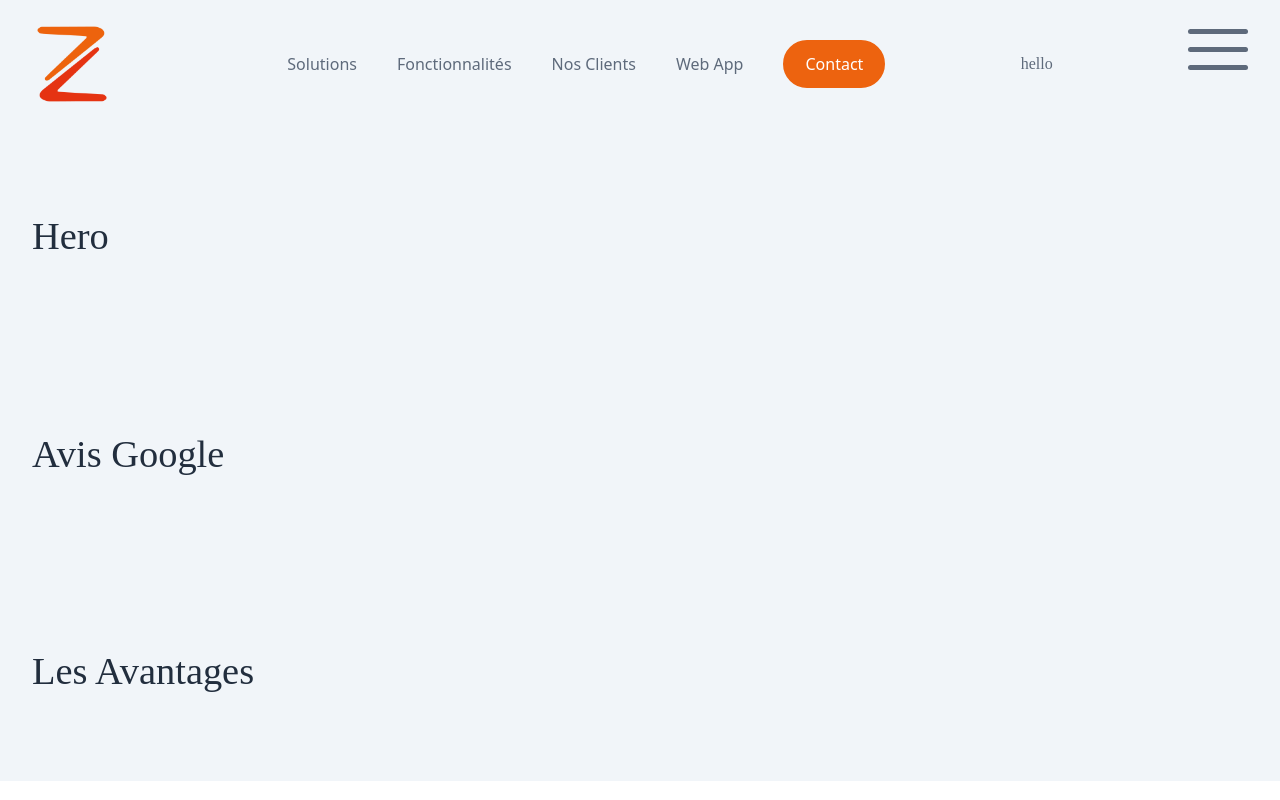
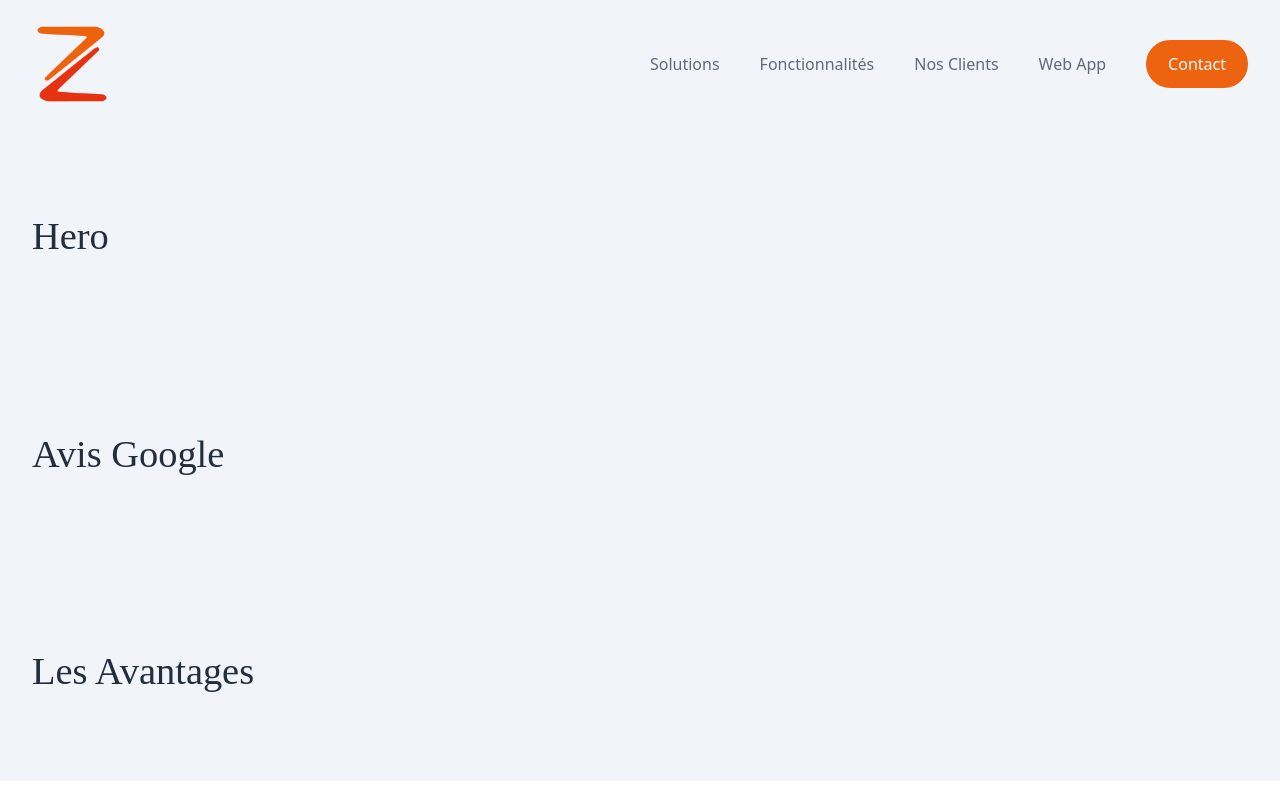
Before and after one commit to MatteoCourquin/zLawyer, a Nuxt app: page / in a window 1280 px wide. Shown: the top 800 px of the page. Built offline with nearby package versions, Linux system fonts and the light colour scheme.

Commit message:
Header Done :construction:

```diff
--- a/components/Header.vue
+++ b/components/Header.vue
@@ -1,16 +1,15 @@
 <template>
     <div class="max-w-max-width-screen mx-auto h-32 flex items-center justify-between px-8 py-6">
         <img src="~/assets/images/logos/logo-zele.png" class="h-full"/>
-        <li class="flex items-center">
-            <ul class="ml-10"><a class="text-link" href="#">Solutions</a></ul>
-            <ul class="ml-10"><a class="text-link" href="#">Fonctionnalités</a></ul>
-            <ul class="ml-10"><a class="text-link" href="#">Nos Clients</a></ul>
-            <ul class="ml-10"><a class="text-link" href="#">Web App</a></ul>
-            <ul class="ml-10"><a class="text-link" href="#"><button class="button-orange">Contact</button></a></ul>
-        </li>
-        <p>{{ isActive }}</p>
-        <div class="burger">
-            <div class="btn_burger btn1" @click="isActive = 'active'">
+        <ul class="items-center hidden xl:flex header-nav" :class="{ active: isActive }">
+            <li class="ml-10"><a class="text-link" href="#">Solutions</a></li>
+            <li class="ml-10"><a class="text-link" href="#">Fonctionnalités</a></li>
+            <li class="ml-10"><a class="text-link" href="#">Nos Clients</a></li>
+            <li class="ml-10"><a class="text-link" href="#">Web App</a></li>
+            <li class="ml-10"><a class="text-link" href="#"><button class="button-orange">Contact</button></a></li>
+        </ul>
+        <div class="burger block xl:hidden">
+            <div class="btn_burger btn1" :class="{ active: isActive }" @click="isActive = !isActive">
                 <div class="lignes"></div>
                 <div class="lignes"></div>
                 <div class="lignes"></div>
@@ -23,7 +22,7 @@
     export default {
         data() {
             return {
-                isActive: 'hello',
+                isActive: false,
             }
         },
     }
@@ -34,9 +33,10 @@
         width: 60px;
         height: 70px;
         position: relative;
+        cursor: pointer;
     }
     .lignes{
-        background-color: var(--color-dark-blue);
+        background-color: var(--color-orange);
         width: 100%;
         height: 5px;
         border-radius: 5px;
@@ -52,7 +52,9 @@
     .lignes:nth-child(3){
         top: 36px;
     }
-
+    .active.btn1 .lignes{
+        background-color: var(--color-white);
+    }
     .active.btn1 .lignes:nth-child(1){
         top: 18px;
         transform: rotate(135deg);
@@ -65,4 +67,42 @@
         top: 18px;
         transform: rotate(-135deg);
     }
+
+    .active.header-nav{
+        position: absolute;
+        right: 0;
+        width: 50%;
+        height: 100%;
+        background: #0a0a0ab4;
+        display: flex;
+        flex-direction: column;
+        justify-content: center;
+        align-items: center;
+        animation: toTopBurger .5s ease-in-out forwards;
+    }
+    @media screen and (max-width : 700px){
+        .active.header-nav{
+            width: 100%;
+        }
+    }
+    .active.header-nav li{
+        margin-top: 50px;
+        margin-left: 0;
+        transform: translateY(-80px);
+    }
+    .active.header-nav li a{
+        color: var(--color-white);
+    }
+    .active.header-nav li a:hover{
+        color: var(--color-orange);
+    }
+
+    @keyframes toTopBurger {
+        from{
+            top: -100%;
+        }
+        to{
+            top: 0;
+        }
+    }
 </style>
```
